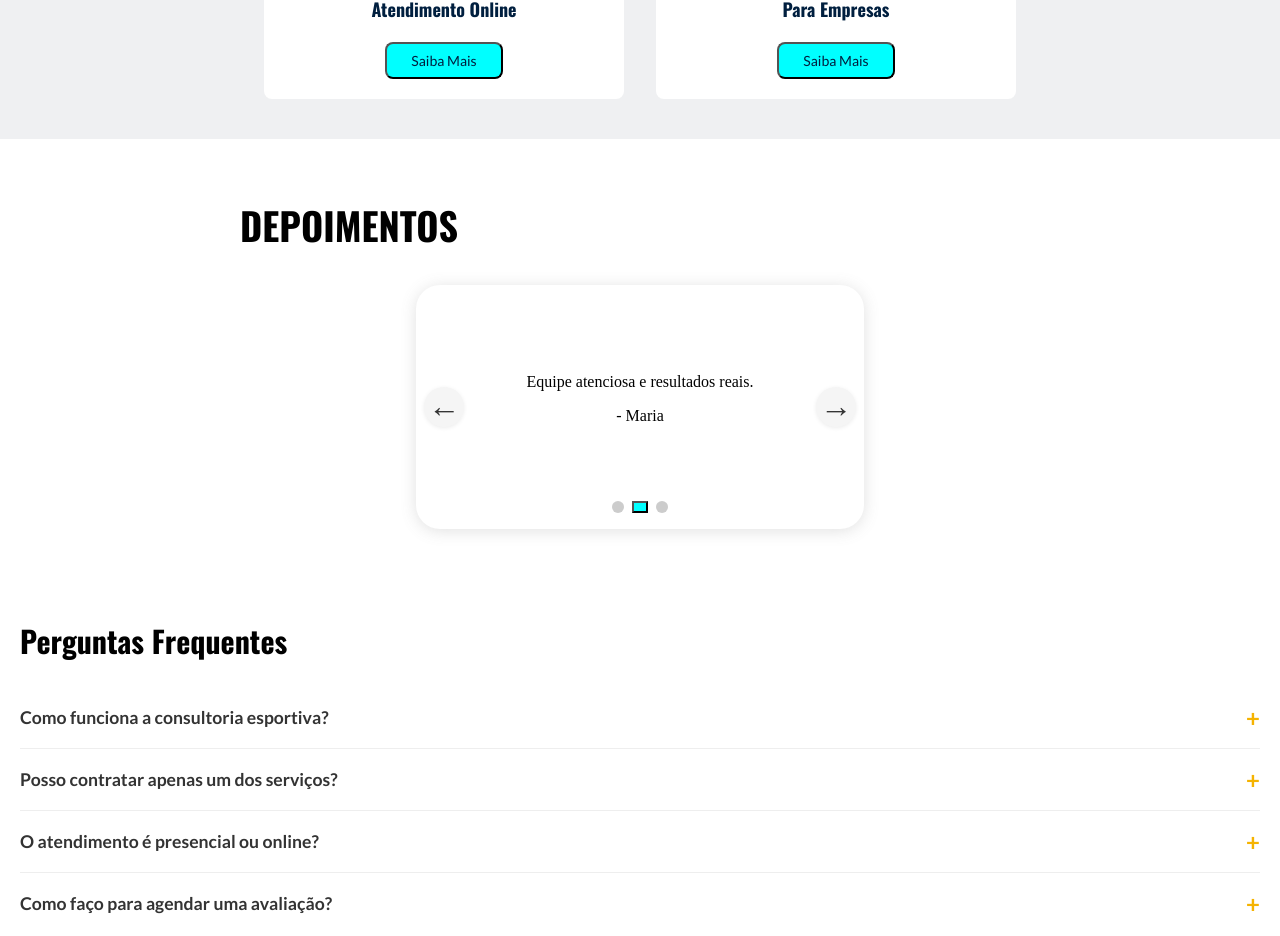
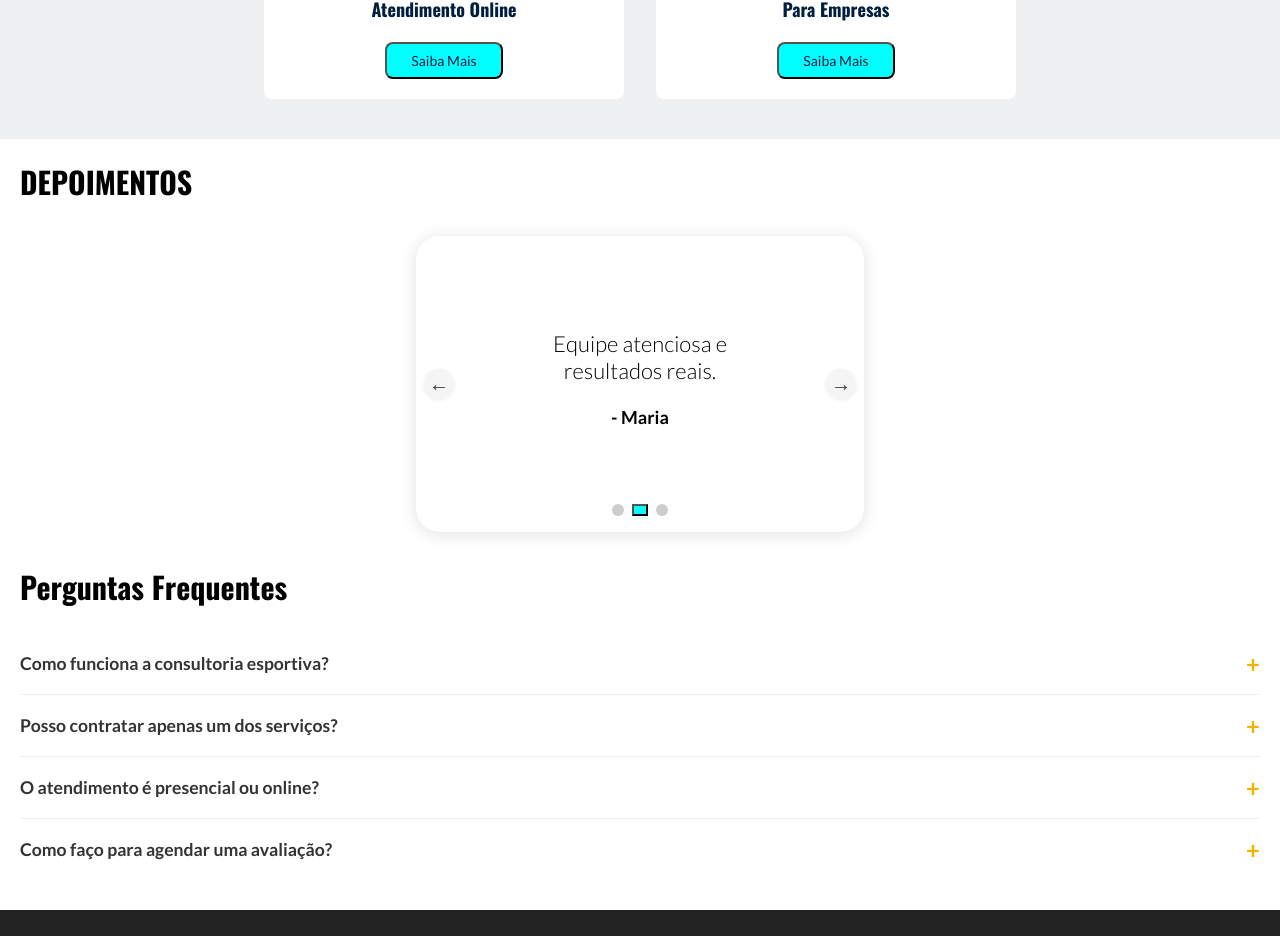
Before and after one commit to Luuscaaa/rl-inter-site, a React (Vite) app: page / in a window 1280 px wide. Shown: the part 2037-2973 px from the top of the page. Built offline with nearby package versions, Linux system fonts and the light colour scheme.

Commit message:
style(testimonials): ajusta estilos de texto e autor na seção de depoimentos

```diff
--- a/src/components/testimonials/testimonials.module.css
+++ b/src/components/testimonials/testimonials.module.css
@@ -1,12 +1,22 @@
 .container {
-  max-width: 800px;
-  margin: 0 auto;
-  padding: 2rem;
+  padding: 0 20px;
 }
 
 .title {
   font-family: "Oswald", sans-serif;
-  font-size: 38px;
+  font-size: 30px;
+}
+
+.text {
+  font-family: "Lato", sans-serif;
+  font-size: 22px;
+  font-weight: 300;
+}
+
+.author {
+  font-family: "Lato", sans-serif;
+  font-size: 18px;
+  font-weight: 400;
 }
 
 .carousel {
@@ -90,9 +100,10 @@
   background: #f5f5f5;
   border: none;
   color: #333;
-  font-size: 2rem;
-  width: 2.5rem;
-  height: 2.5rem;
+  font-size: 20px;
+  font-weight: bold;
+  width: 30px;
+  height: 30px;
   border-radius: 50%;
   cursor: pointer;
   display: flex;
--- a/src/components/testimonials/testimonials.tsx
+++ b/src/components/testimonials/testimonials.tsx
@@ -76,8 +76,10 @@ function Testimonials() {
         </button>
         <div className={styles.slide} aria-live="polite">
           <blockquote>
-            <p>{TESTIMONIALS_LIST[index].text}</p>
-            <footer>- {TESTIMONIALS_LIST[index].author}</footer>
+            <p className={styles.text}>{TESTIMONIALS_LIST[index].text}</p>
+            <footer className={styles.author}>
+              - {TESTIMONIALS_LIST[index].author}
+            </footer>
           </blockquote>
         </div>
         <button
```
